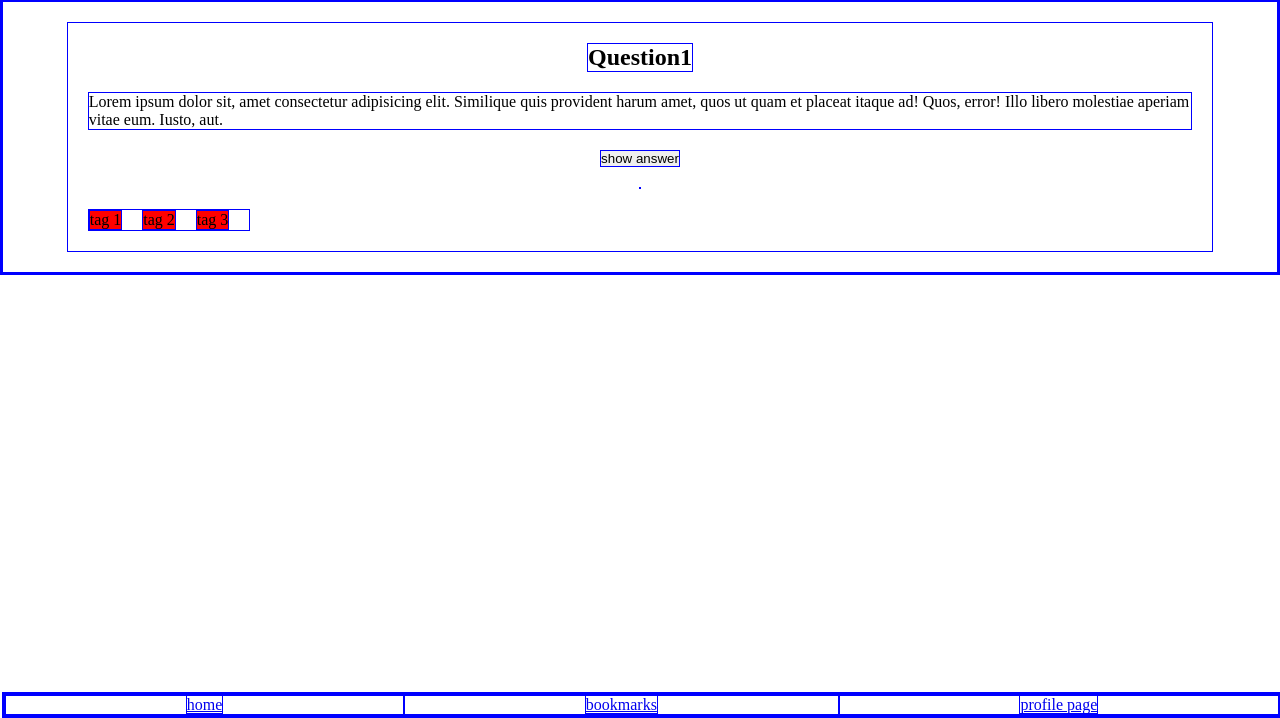
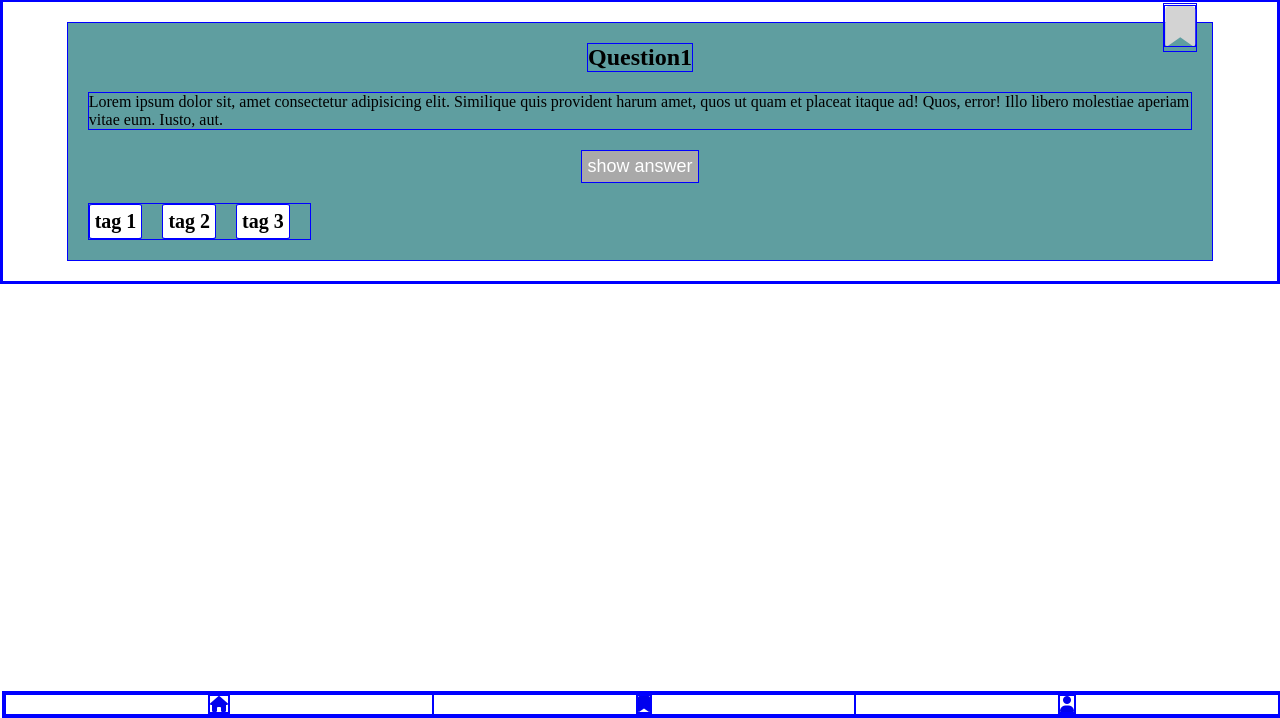
Before and after one commit to Polarchris-Berlin/quiz-app, a plain HTML site: page index.html in a window 1280 px wide. Shown: the part 82-800 px from the top of the page. Drawn offline with Linux system fonts and the light colour scheme.

Commit message:
completed styling question-card

```diff
--- a/components/card.css
+++ b/components/card.css
@@ -12,6 +12,8 @@ main {
   gap: 20px;
   max-width: 90%;
   margin: 20px 0;
+  position: relative;
+  background-color: cadetblue;
 }
 
 .question-tags {
@@ -23,5 +25,24 @@ main {
 
 .question-tags li {
   margin: 0 20px 0 0;
-  background-color: red;
+  background-color: white;
+  border-radius: 6%;
+  font-size: 20px;
+  font-weight: bold;
+  padding: 5px;
 }
+
+.bookmark-card {
+  font-size: 40px;
+  color: lightgray;
+  position: absolute;
+  top: -20px;
+  right: 15px;
+}
+
+button {
+  font-size: large;
+  background-color: darkgray;
+  color: white;
+  padding: 5px;
+}
--- a/index.html
+++ b/index.html
@@ -10,6 +10,10 @@
     <link rel="stylesheet" href="./components/card.css" />
     <link rel="stylesheet" href="./components/header.css" />
     <link rel="stylesheet" href="./components/navigation.css" />
+    <script
+      src="https://kit.fontawesome.com/5960675caf.js"
+      crossorigin="anonymous"
+    ></script>
   </head>
   <body>
     <header>
@@ -29,15 +33,21 @@
           error! Illo libero molestiae aperiam vitae eum. Iusto, aut.
         </p>
         <button>show answer</button>
-        <div class="bookmark"></div>
+        <div class="bookmark-card"><i class="fa-solid fa-bookmark"></i></div>
       </section>
     </main>
     <footer>
       <nav>
         <ul class="footer-navigation">
-          <li><a href="index.html">home</a></li>
-          <li><a href="bookmarks.html">bookmarks</a></li>
-          <li><a href="profile.html">profile page</a></li>
+          <li>
+            <a href="index.html"><i class="fa-solid fa-house"></i></a>
+          </li>
+          <li>
+            <a href="bookmarks.html"><i class="fa-solid fa-bookmark"></i></a>
+          </li>
+          <li>
+            <a href="profile.html"><i class="fa-solid fa-user"></i></a>
+          </li>
         </ul>
       </nav>
     </footer>
```
